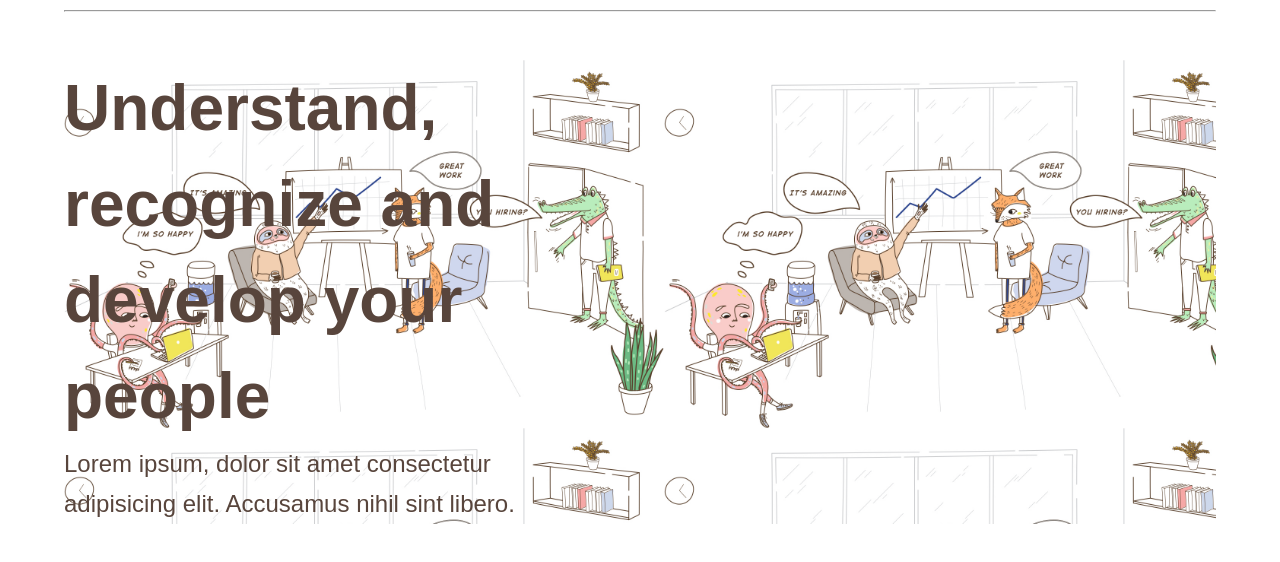
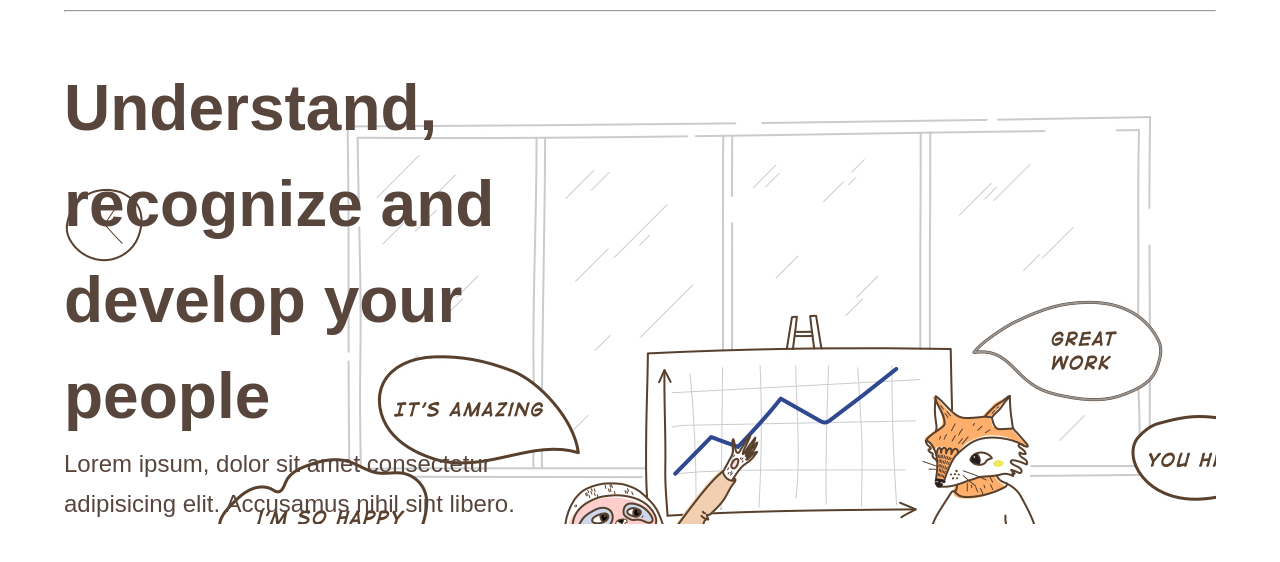
Before and after one commit to RiccardoB97/node-sass-teambit, a website: page my-app/index.html in a window 1280 px wide. Shown: the part 68-630 px from the top of the page. Drawn offline with Linux system fonts and the light colour scheme; files whose address does not match are found by name.

Commit message:
Add missing '' to background img url, but still not showing

```diff
--- a/my-app/src/partials/_jumbotron.scss
+++ b/my-app/src/partials/_jumbotron.scss
@@ -1,6 +1,6 @@
 .jumbotron{
-    background-image: url(../img/illustration-main.jpg);
-    background-size: 600px;
+    background-image: url('../img/illustration-main.jpg');
+    width: 100%;
     .jumbo-text{
         width: 40%;
         h1{
```
Also changed, not shown: my-app/dist/css/app.css.
